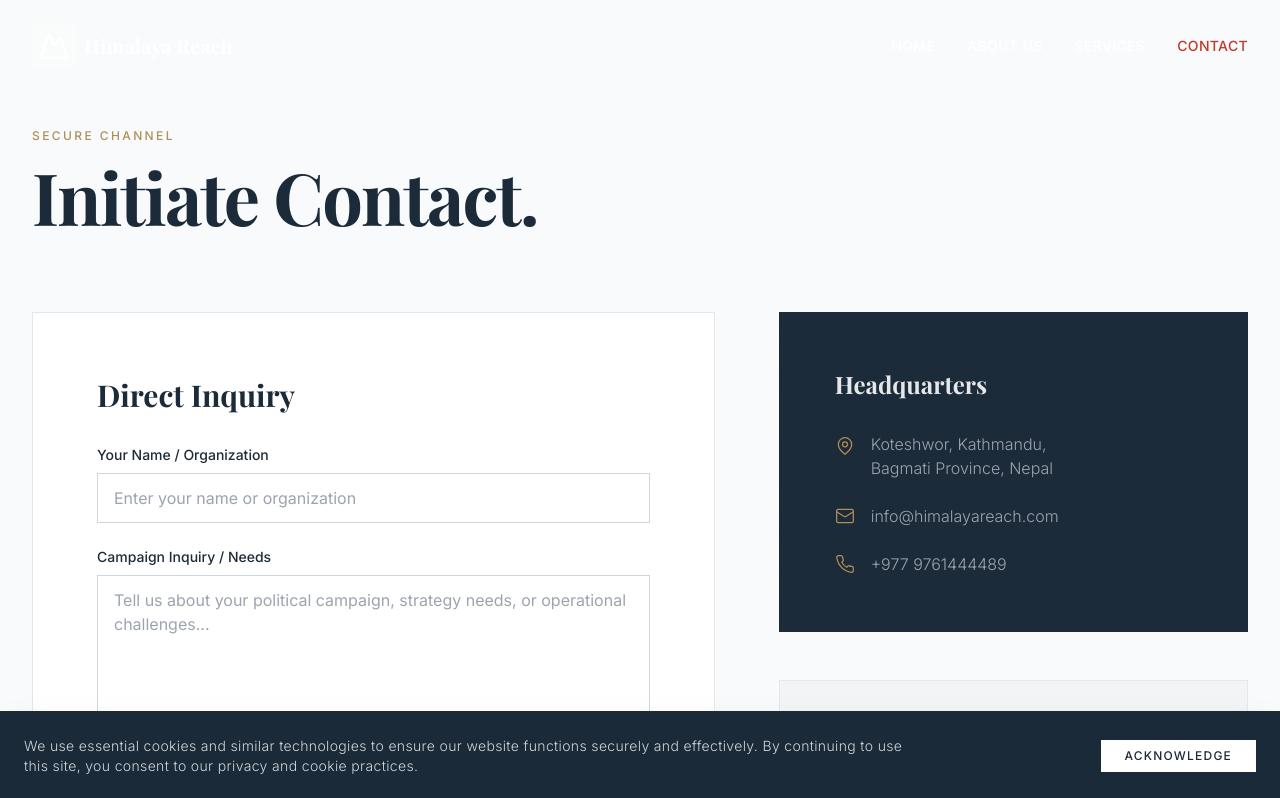
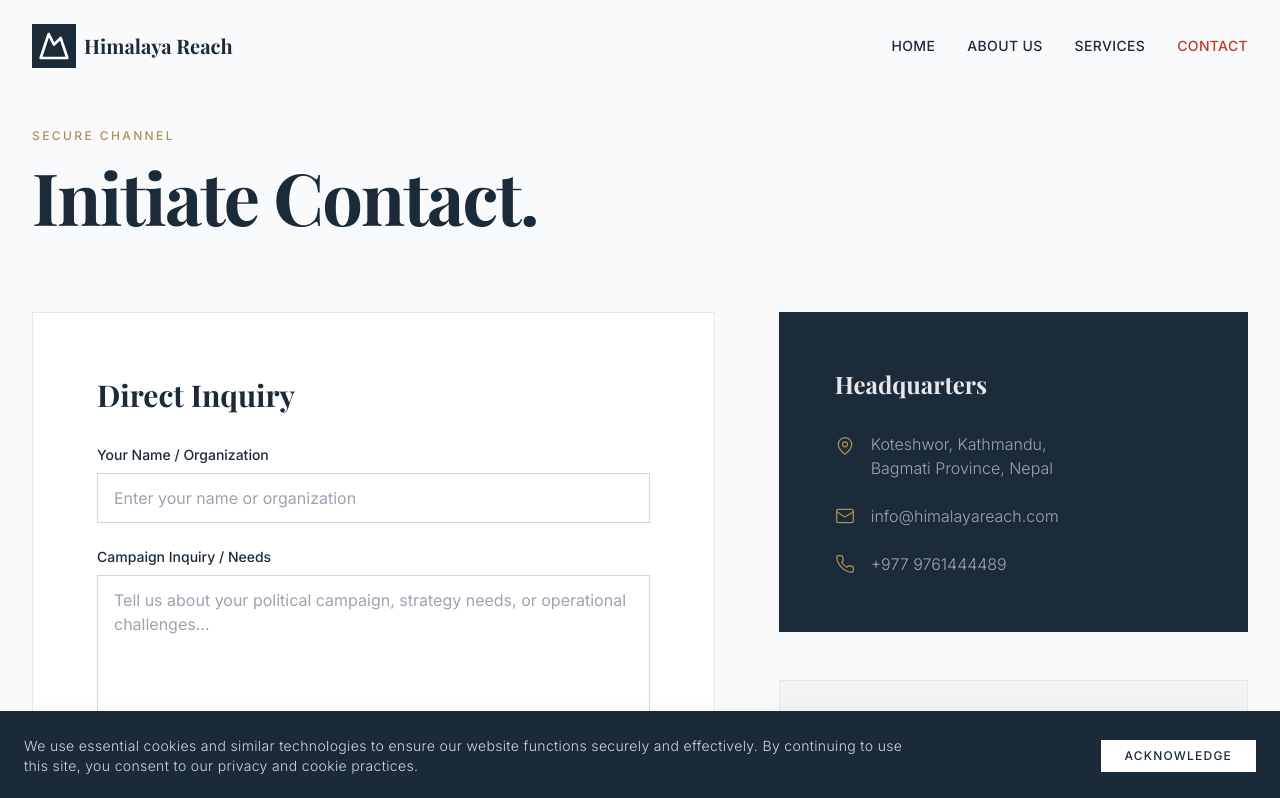
Before and after one commit to Allokay/HimalayaReach, a React (Vite) app: page /contact in a window 1280 px wide. Shown: the top 798 px of the page. Built offline with nearby package versions, Linux system fonts and the light colour scheme; a web font is replaced by a local one.

Commit message:
fix: ensure navbar text and logo colors are dark on subpages

```diff
--- a/src/components/Navigation.tsx
+++ b/src/components/Navigation.tsx
@@ -32,12 +32,12 @@ export default function Navigation() {
             to="/"
             className="flex items-center space-x-2 group"
           >
-            <div className={`p-1.5 transition-colors ${isScrolled ? 'bg-ink' : 'bg-white/20'}`}>
-              <Mountain className={`w-8 h-8 ${isScrolled ? 'text-white' : 'text-white'}`} />
+            <div className={`p-1.5 transition-colors ${(isScrolled || location.pathname !== '/') ? 'bg-ink' : 'bg-white/20'}`}>
+              <Mountain className="w-8 h-8 text-white" />
             </div>
             <span
               className={`font-serif text-xl font-bold transition-colors ${
-                isScrolled ? 'text-ink' : 'text-white'
+                (isScrolled || location.pathname !== '/') ? 'text-ink' : 'text-white'
               }`}
             >
               Himalaya Reach
@@ -50,7 +50,9 @@ export default function Navigation() {
                 key={link.path}
                 to={link.path}
                 className={`text-sm font-medium uppercase tracking-wide transition-colors hover:text-accent ${
-                  location.pathname === link.path ? 'text-accent' : isScrolled ? 'text-ink' : 'text-white'
+                  location.pathname === link.path
+                    ? 'text-accent'
+                    : (isScrolled || location.pathname !== '/') ? 'text-ink' : 'text-white'
                 }`}
               >
                 {link.name}
@@ -59,7 +61,9 @@ export default function Navigation() {
             <Link
               to="/contact"
               className={`text-sm font-medium uppercase tracking-wide transition-colors hover:text-accent ${
-                location.pathname === '/contact' ? 'text-accent' : isScrolled ? 'text-ink' : 'text-white'
+                location.pathname === '/contact'
+                  ? 'text-accent'
+                  : (isScrolled || location.pathname !== '/') ? 'text-ink' : 'text-white'
               }`}
             >
               Contact
@@ -78,17 +82,17 @@ export default function Navigation() {
             <div className="space-y-1.5">
               <span
                 className={`block w-6 h-0.5 transition-colors ${
-                  isScrolled ? 'bg-ink' : 'bg-white'
+                  (isScrolled || location.pathname !== '/') ? 'bg-ink' : 'bg-white'
                 }`}
               />
               <span
                 className={`block w-6 h-0.5 transition-colors ${
-                  isScrolled ? 'bg-ink' : 'bg-white'
+                  (isScrolled || location.pathname !== '/') ? 'bg-ink' : 'bg-white'
                 }`}
               />
               <span
                 className={`block w-6 h-0.5 transition-colors ${
-                  isScrolled ? 'bg-ink' : 'bg-white'
+                  (isScrolled || location.pathname !== '/') ? 'bg-ink' : 'bg-white'
                 }`}
               />
             </div>
```
